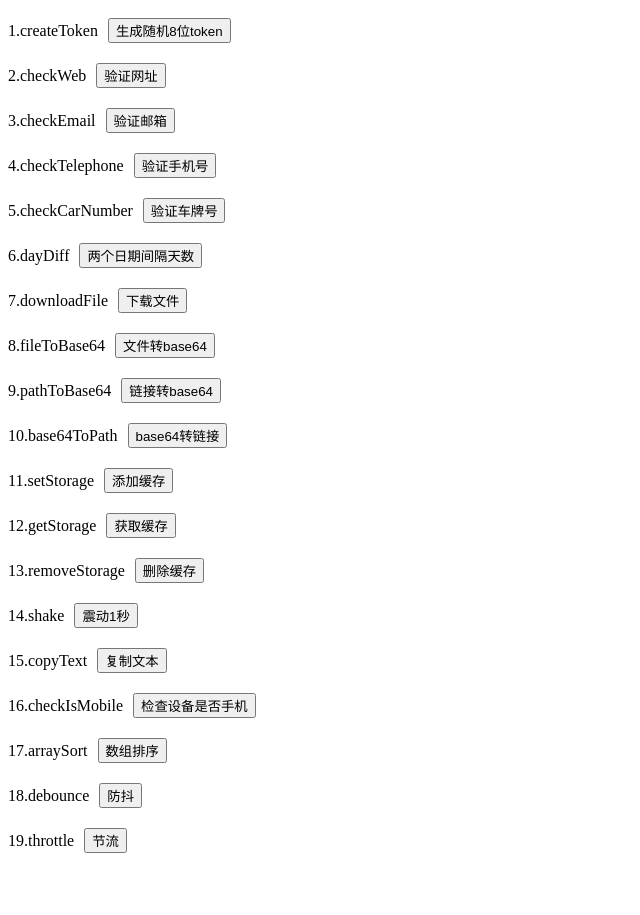
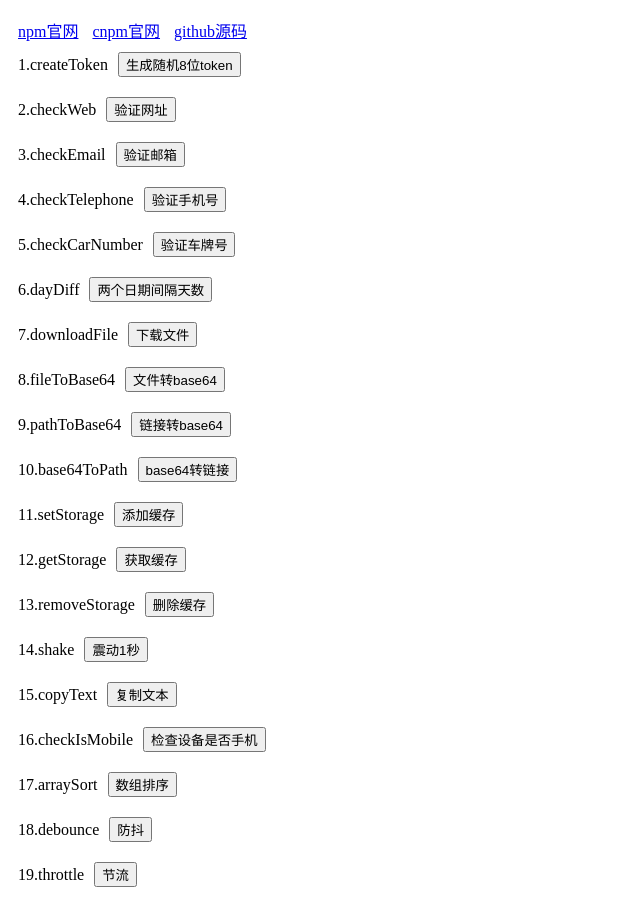
Before and after one commit to kangleyunju/js_useful_tools, a website: page demo.html in a window 1280 px wide. Shown: the whole page, without its empty margins (0-640 px from the left). Before the commit the page ends 871 px from the top, so only its background shows below. Drawn offline with nearby package versions, Linux system fonts and the light colour scheme.

Commit message:
修改demo

```diff
--- a/demo.html
+++ b/demo.html
@@ -6,6 +6,12 @@
     <title>使用示例</title>
     <script src="https://code.jquery.com/jquery-3.6.0.min.js"></script>
     <style>
+      body{
+        padding: 10px;
+      }
+      a{
+        margin-right: 10px;
+      }
       main div {
         padding: 10px 0;
       }
@@ -15,6 +21,9 @@
     </style>
   </head>
   <body>
+    <a href="https://www.npmjs.com/package/js-useful-tools" target="_blank">npm官网</a>
+    <a href="https://npmmirror.com/package/js-useful-tools" target="_blank">cnpm官网</a>
+    <a href="https://github.com/kangleyunju/js_useful_tools" target="_blank">github源码</a>
     <script type="module">
       import * as globale from './index.js'
       $(document).ready(function() {
@@ -146,7 +155,7 @@
               console.log('检查设备是否手机:', globale.checkIsMobile())
               break
             case 'arraySort':
-              console.log('数组排序,降序:', globale.arraySort([1,3,2],2))
+              console.log('数组排序,降序:', globale.arraySort([{val:1},{val:3},{val:2}],2,'val'))
               break
             case 'debounce':
               globale.debounce(()=>{
```
Also changed, not shown: README.md.
